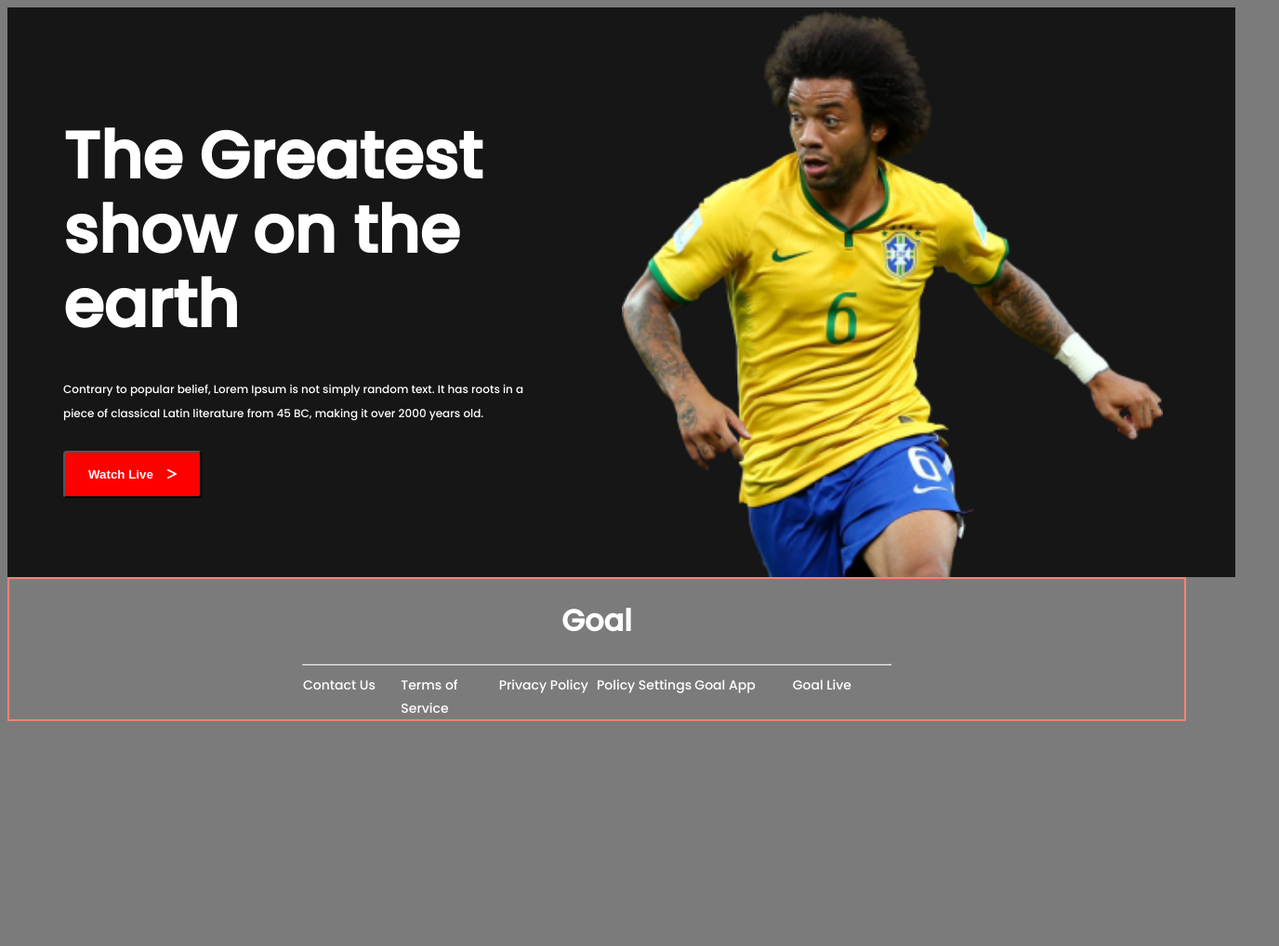
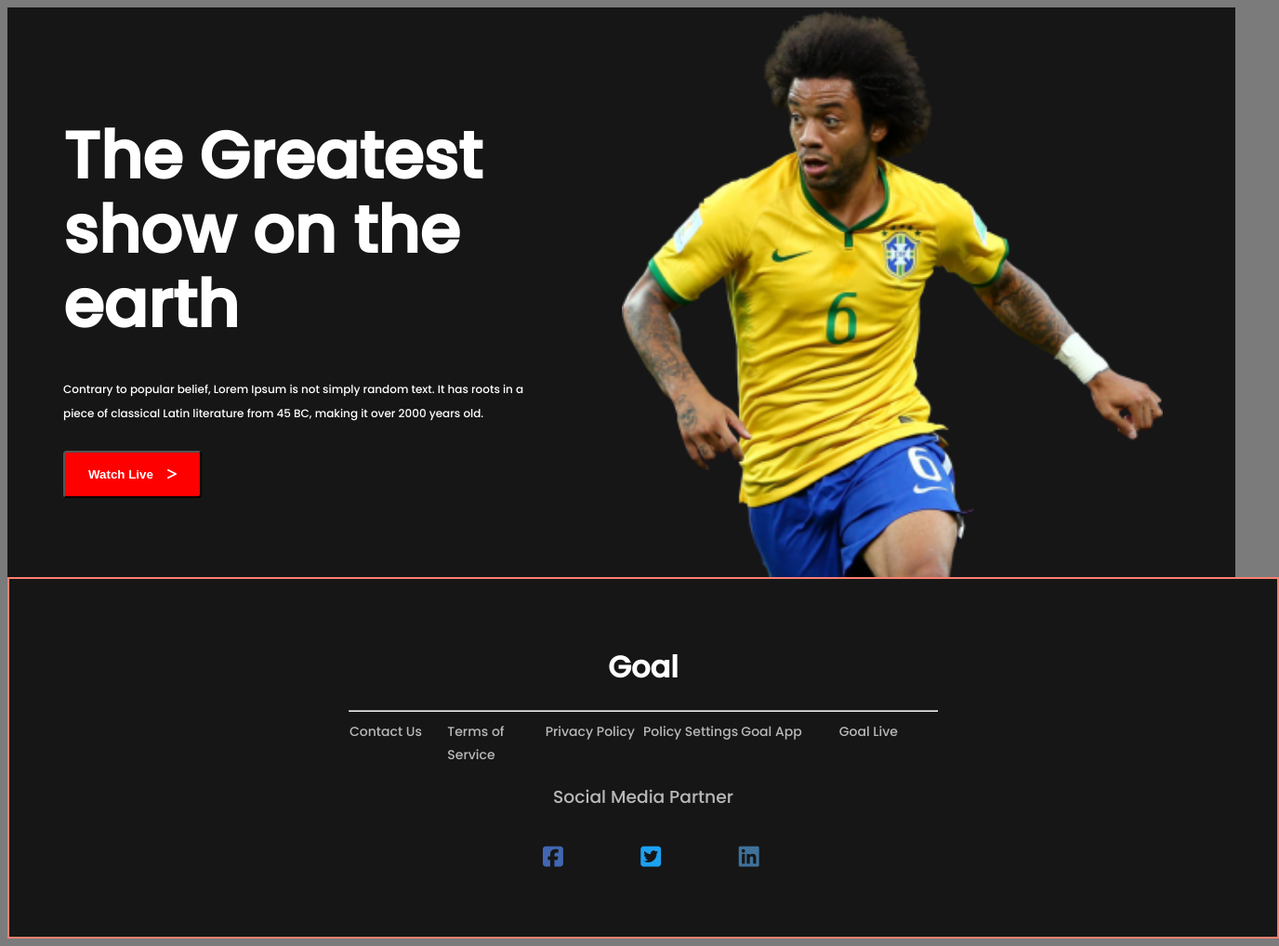
Before and after one commit to fazlarabbi07/assignment-02, a plain HTML site: page index.html in a window 1280 px wide. Shown: the whole page at 93% size, 1376 px wide, since content can reach past the window. Before the commit the page ends 800 px from the top, so only its background shows below. Drawn offline with Linux system fonts and the light colour scheme.

Commit message:
social media added with link

```diff
--- a/css/style.css
+++ b/css/style.css
@@ -84,6 +84,9 @@
 .footer-container{
     width: 100%;
     border: 2px solid salmon;
+    background: #161616;
+    padding: 50px;
+
 }
 .footer-title h1{
     text-align: center;
@@ -103,9 +106,44 @@
 }
 .list a{
     text-decoration: none;
-    color: white;
+    color: #B9B9B9;
     font-size: 14px;
 
+}
+.social-container{
+    width: 50%;
+    margin: 0 auto;
+    /* border: 5px solid blue; */
+}
+.social-container h3{
+    text-align: center;
+    color: #B9B9B9;
+    font-weight: 500;
+
+}
+.social-list{
+   display: grid;
+   grid-template-columns: repeat(3,1fr);
+    /* border: 2px solid white; */
+    width: 50%;
+    margin: 0 auto;
+    padding: 20px;
+}
+.social a{
+    text-decoration: none;
+}
+.fa-brands{
+    font-size: 25px;
+    margin-left: 50px;
+}
+.fa-facebook-square{
+    color: #4267B2
+}
+.fa-twitter-square{
+    color: #1DA1F2
+}
+.fa-linkedin{
+    color: #3f729b;
 }
 
 
--- a/index.html
+++ b/index.html
@@ -61,6 +61,14 @@
             <div class="list"><a href="https://growwithfazla.com/">Goal Live</a></div>
 
         </div>
+        <div class="social-container">
+            <h3>Social Media Partner</h3>
+            <div class="social-list">
+                <div class="social"><a href="https://www.facebook.com/"><i class="fa-brands fa-facebook-square"></i></a></div>
+                <div class="social"><a href="https://twitter.com/"><i class="fa-brands fa-twitter-square"></i></a></div>
+                <div class="social"><a href="https://www.linkedin.com/"><i class="fa-brands fa-linkedin"></i></a></div>
+            </div>
+        </div>
     </div>
 </footer>
 
```
